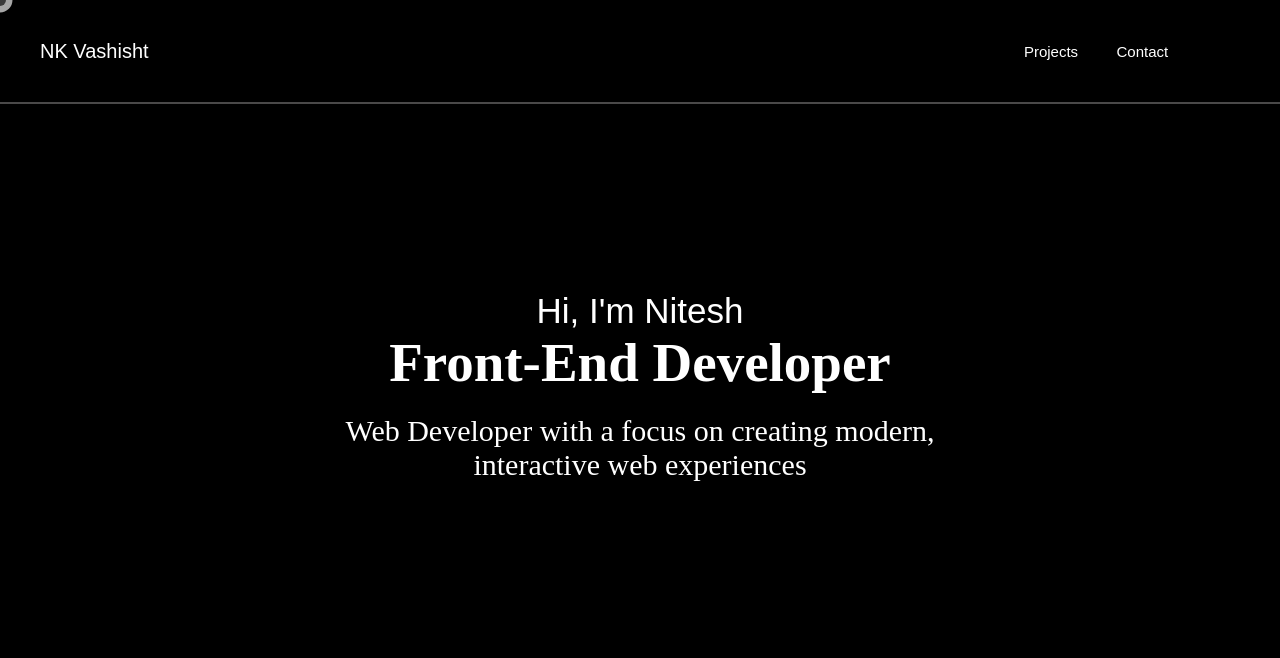
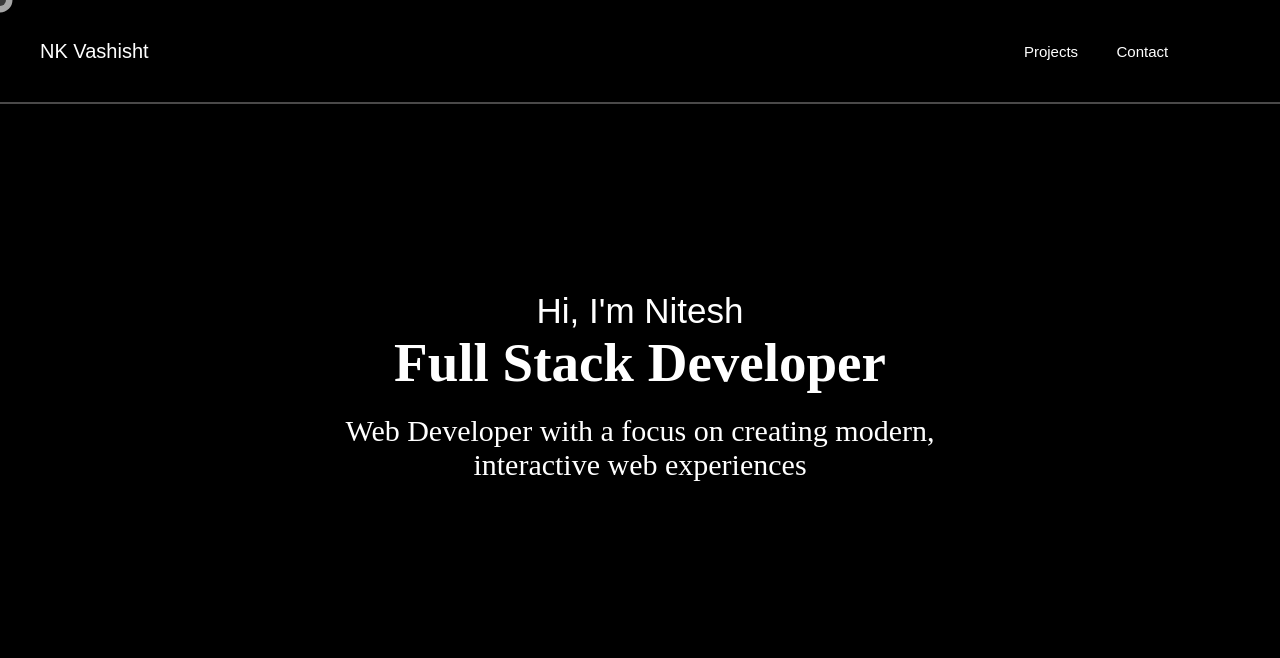
Before and after one commit to Niteshkumarvashisht/portfolio, a plain HTML site: page index.html in a window 1280 px wide. Shown: the top 658 px of the page. Drawn offline with nearby package versions, Linux system fonts and the light colour scheme; a script that the page names is missing; a web font is replaced by a local one.

Commit message:
Update index.html

```diff
--- a/index.html
+++ b/index.html
@@ -45,7 +45,7 @@
         <section class="hero" role="region" id="hero" aria-labelledby="hero-intro">
             <div class="hero-intro">
                 <h2>Hi, I'm Nitesh</h2>
-                <h1>Front-End Developer</h1>
+                <h1>Full Stack Developer</h1>
                 <p>Web Developer with a focus on creating modern,</p>
                 <p class="re"> interactive web experiences</p>
 
```
